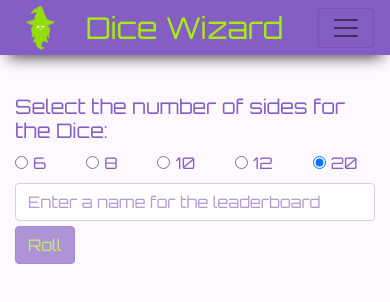
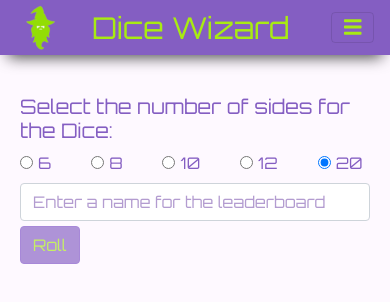
Before and after one commit to justinwetzel/dice-wizard, an Angular app in the folder dice-wizard/ClientApp/: page / in a window 390 px wide. Shown: the top 302 px of the page. Built offline with nearby package versions, Linux system fonts and the light colour scheme; no server answers.

Commit message:
Change hamburger menu styling, change main styling for now

```diff
--- a/dice-wizard/ClientApp/src/app/dice-roller/dice-roller.component.html
+++ b/dice-wizard/ClientApp/src/app/dice-roller/dice-roller.component.html
@@ -1,6 +1,5 @@
-<div class="row dice-roll-font">
-  <div class="col-sm"></div>
-  <div class="col-sm font-primary" id="radio_input_for_sides_of_dice">
+<div class="row dice-roll-font margin-right-5 margin-left-5">
+  <div class="font-primary" id="radio_input_for_sides_of_dice">
     <h5>Select the number of sides for the Dice:</h5>
     <div class="flex-row d-flex" role="group">
       <div class="margin-right-40">
--- a/dice-wizard/ClientApp/src/app/nav-menu/nav-menu.component.css
+++ b/dice-wizard/ClientApp/src/app/nav-menu/nav-menu.component.css
@@ -1,3 +1,7 @@
 .box-shadow {
   box-shadow: 0 10px 15px -8px rgba(0, 0, 0, 0.75);
 }
+
+.hamburger-menu {
+  color: #a8eb12;
+}
--- a/dice-wizard/ClientApp/src/app/nav-menu/nav-menu.component.html
+++ b/dice-wizard/ClientApp/src/app/nav-menu/nav-menu.component.html
@@ -14,7 +14,7 @@
         [attr.aria-expanded]="isExpanded"
         (click)="toggle()"
       >
-        <span class="navbar-toggler-icon"></span>
+      <fa-icon class="hamburger-menu" [icon]="faBars"></fa-icon>
       </button>
       <div
         class="navbar-collapse collapse d-sm-inline-flex flex-sm-row-reverse"
--- a/dice-wizard/ClientApp/src/app/nav-menu/nav-menu.component.ts
+++ b/dice-wizard/ClientApp/src/app/nav-menu/nav-menu.component.ts
@@ -1,4 +1,5 @@
 import { Component } from '@angular/core';
+import { faBars } from "@fortawesome/free-solid-svg-icons";
 
 @Component({
   selector: 'app-nav-menu',
@@ -7,7 +8,7 @@ import { Component } from '@angular/core';
 })
 export class NavMenuComponent {
   isExpanded = false;
-
+  faBars = faBars;
   collapse() {
     this.isExpanded = false;
   }
--- a/dice-wizard/ClientApp/src/styles.css
+++ b/dice-wizard/ClientApp/src/styles.css
@@ -77,6 +77,10 @@ body {
   margin-right: 40px;
 }
 
+.margin-left-5 {
+  margin-left: 5px;
+}
+
 .break-all {
   word-break: break-all;
 }
```
